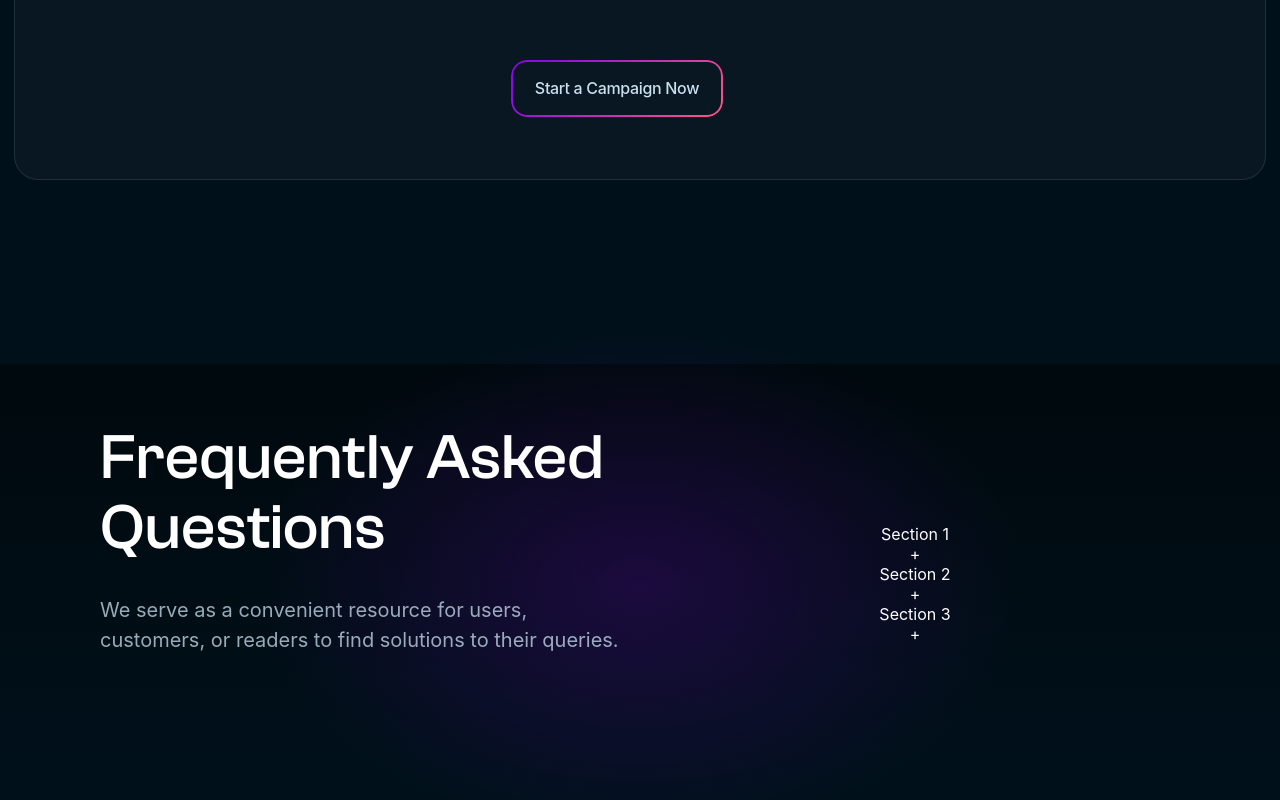
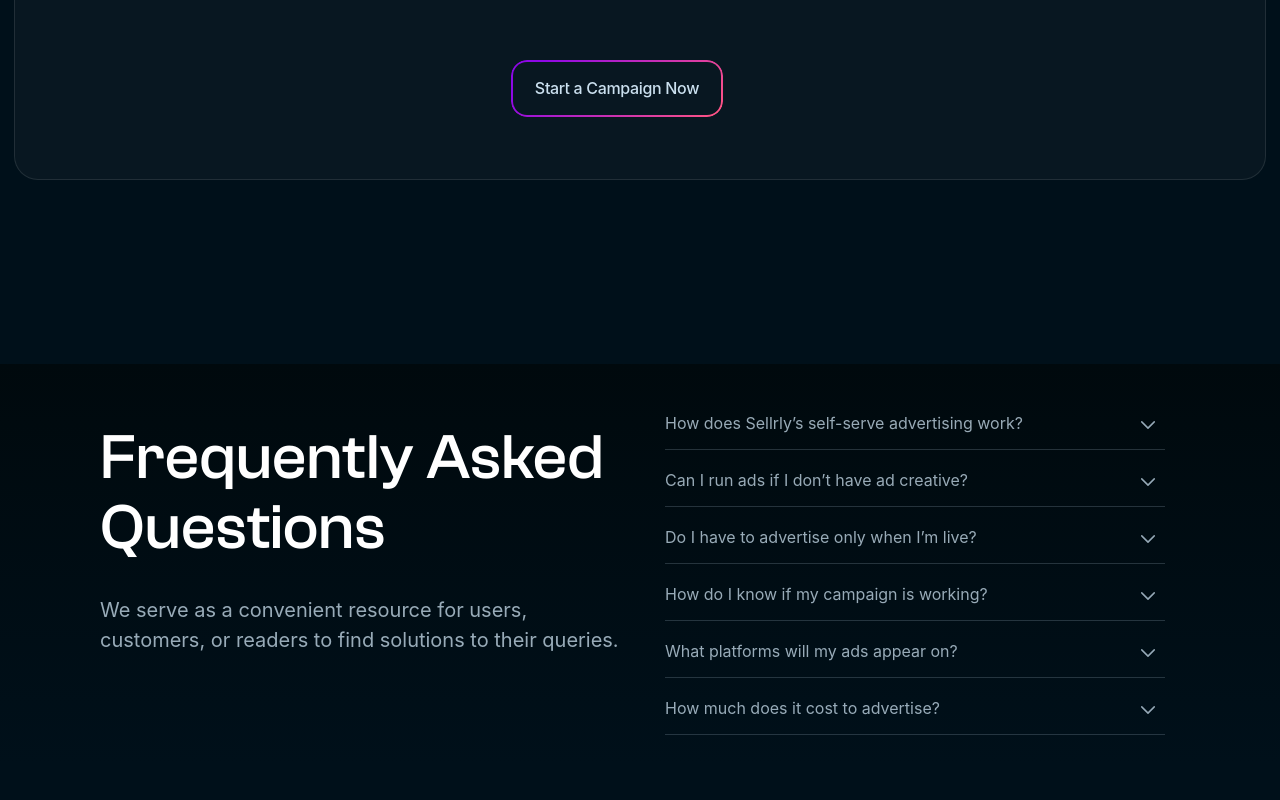
Before and after one commit to WillCBurroughs/sellrly, a React (Create React App) app: page / in a window 1280 px wide. Shown: the part 3636-4436 px from the top of the page. Built offline with nearby package versions, Linux system fonts and the light colour scheme; a web font is replaced by a local one.

Commit message:
Adding finished Faqs section

```diff
--- a/src/components/atoms/DesktopAccordionRow.js
+++ b/src/components/atoms/DesktopAccordionRow.js
@@ -1,13 +1,15 @@
 import React, { useState } from 'react';
+import DropDownActive from '../../images/DropDownActive.svg';
+import DropDownInactive from '../../images/DropDownArrowInactive.svg'
 
 const DesktopAccordionRow = ({ title, content }) => {
   const [isActive, setIsActive] = useState(false);
 
   return (
     <div className="accordion-item">
-      <div className="accordion-title" onClick={() => setIsActive(!isActive)}>
+      <div className={` ${isActive ? "accordion-title-Active" : "accordion-title"}`} onClick={() => setIsActive(!isActive)}>
         <div>{title}</div>
-        <div>{isActive ? '-' : '+'}</div>
+        <div>{isActive ? <img className = "DropDown" src={DropDownActive} alt='Drop Down Active'/> : <img className = "DropDown" src={DropDownInactive} alt='Drop Down Inactive'/>}</div>
       </div>
       {isActive && <div className="accordion-content">{content}</div>}
     </div>
--- a/src/components/molecules/FAQSDesktop.js
+++ b/src/components/molecules/FAQSDesktop.js
@@ -6,7 +6,7 @@ import DesktopFAQSDropdown from '../atoms/DesktopFAQSDropdown';
 
 function FAQSDesktop(props) {
   return (
-    <div className='contentBlock FAQS'>
+    <div className='FAQS'>
         <div className='leftHeroAboveFold'>
             <h1>
                 Frequently Asked Questions
--- a/src/index.css
+++ b/src/index.css
@@ -163,6 +163,7 @@ p {
 .bnr {
   font-size: 16px;
   font-weight: 400;
+  color: #95A9B7;
 }
 
 .stb {
@@ -579,9 +580,51 @@ p {
 }
 
 .FAQS {
-  top: 3800px
+  top: 3800px;
+  align-items: center;
+  flex-direction: row;
+  background-color: transparent;
+  text-align: center;
+  position: absolute;
+  overflow: hidden;
+  left: 0;
+  border-radius: 12px;
+  color: white;
+  display: flex;
+  justify-content: space-between;
+  left: 0;
+  width: 100vw;
+  height: 840px;
 }
 
 #faqP{
   margin-top: 32px;
 }
+
+.accordion-title, .accordion-title-Active {
+  display: inline-flex;
+  justify-content: space-between;
+  width: 500px;
+  margin-bottom: 20px;
+  padding-bottom: 16px;
+  border-bottom: 1px solid rgba(149, 169, 183, 0.25);
+}
+
+.accordion-title{
+  color: rgba(203, 224, 239, 0.75);
+}
+
+.accordion-title-Active{
+  color: white;
+}
+
+.accordion-content {
+  text-align: left;
+  margin-left: 20px;
+  padding-bottom: 20px;
+  color: #95A9B7;
+}
+
+.DropDown{
+  padding-right: 10px;
+}
--- a/src/utils/content.js
+++ b/src/utils/content.js
@@ -1,24 +1,36 @@
 export const accordionData = [
   {
-    title: 'Section 1',
-    content: `Lorem ipsum dolor, sit amet consectetur adipisicing elit. Quis sapiente
-    laborum cupiditate possimus labore, hic temporibus velit dicta earum
-    suscipit commodi eum enim atque at? Et perspiciatis dolore iure
-    voluptatem.`
+    title: 'How does Sellrly’s self-serve advertising work?',
+    content: `Our platform lets you easily create and launch ad campaigns for your live streams.
+    Simply choose your audience, set your budget, and select your campaign timing.
+    We handle the delivery across the web while you focus on selling.`
   },
   {
-    title: 'Section 2',
-    content: `Lorem ipsum, dolor sit amet consectetur adipisicing elit. Mollitia veniam
-    reprehenderit nam assumenda voluptatem ut. Ipsum eius dicta, officiis
-    quaerat iure quos dolorum accusantium ducimus in illum vero commodi
-    pariatur? Impedit autem esse nostrum quasi, fugiat a aut error cumque
-    quidem maiores doloremque est numquam praesentium eos voluptatem amet!
-    Repudiandae, mollitia id reprehenderit a ab odit!`
+    title: 'Can I run ads if I don’t have ad creative?',
+    content: `Absolutely. Sellrly offers a built-in ad creation tool that transforms your concepts intoprofessional,
+    ready-to-run ads—no design experience needed.`
   },
   {
-    title: 'Section 3',
-    content: `Sapiente expedita hic obcaecati, laboriosam similique omnis architecto ducimus magnam accusantium corrupti
-    quam sint dolore pariatur perspiciatis, necessitatibus rem vel dignissimos
-    dolor ut sequi minus iste? Quas?`
+    title: 'Do I have to advertise only when I’m live?',
+    content: `No. While most sellers use Sellrly to drive real-time viewers,
+     you can also run campaigns before or
+     after streams to build awareness and retarget potential buyers.`
+  },
+    {
+    title: 'How do I know if my campaign is working?',
+    content: `Once your campaign ends, we provide a full analytics report showing impressions,
+    clicks, CTR, audience reach, and
+    conversions—so you know exactly what’s driving results.`
+    },
+    {
+    title: 'What platforms will my ads appear on?',
+    content: `Sellrly reaches across the web and multiple platforms—not
+    just the one you stream on—allowing
+     you to capture up to 90% more potential buyers.`
+  },
+    {
+    title: 'How much does it cost to advertise?',
+    content: `You control the budget. Start small or scale up—we optimize your spend
+    to deliver maximum reach and engagement for every dollar.`
   }
 ];
```
Also changed, not shown: src/images/DropDownActive.svg (added), src/images/DropDownArrowInactive.svg (added).
